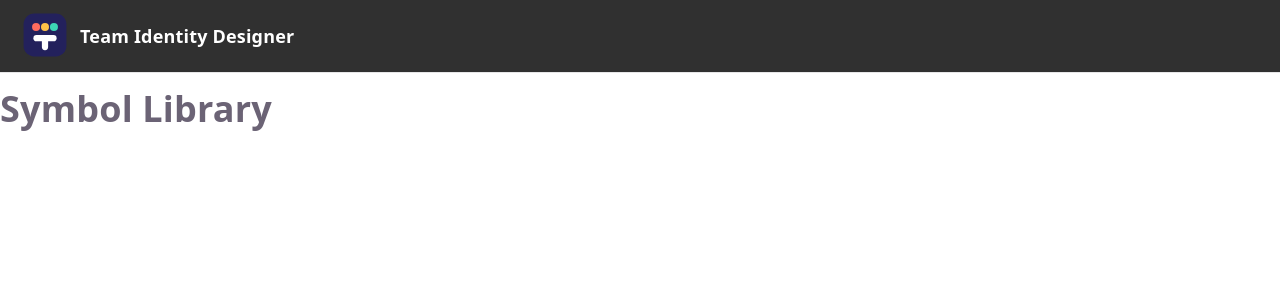
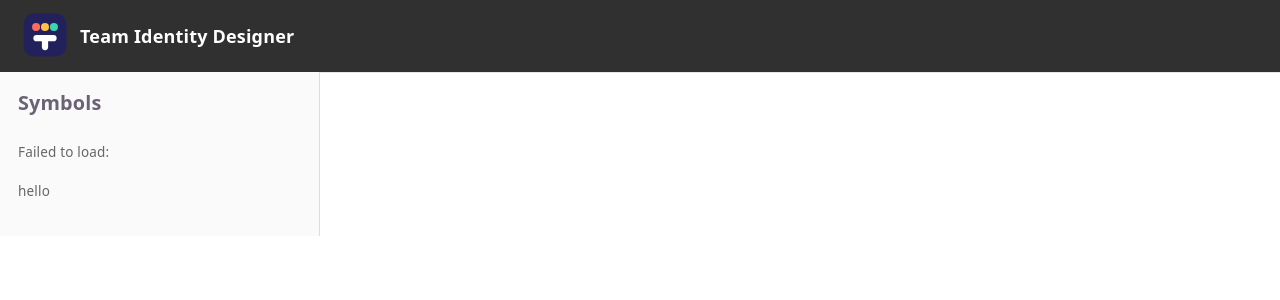
Before and after one commit to neel7787/team-identity, a React (Vite) app: page / in a window 1280 px wide. Shown: the top 300 px of the page. Built offline with nearby package versions, Linux system fonts and the light colour scheme.

Commit message:
feat: SymbolLibrary - holds all symbols

```diff
--- a/src/App.css
+++ b/src/App.css
@@ -125,3 +125,9 @@ figcaption {
 .placed svg {
   display: block; /* fills the div exactly, with no inline gap */
 }
+
+.workspace {
+  flex: 1;
+  display: flex;
+  min-height: 0; /* required: lets children shrink and scroll */
+}
--- a/src/App.jsx
+++ b/src/App.jsx
@@ -6,8 +6,10 @@ function App() {
   return (
     <div className="app">
       <Header />
-      <SymbolLibrary />
-      <div className="workspace"></div>
+      <div className="workspace">
+        <SymbolLibrary />
+        <div className="workspace"></div>
+      </div>
     </div>
   );
 }
--- a/src/components/content/SymbolLibrary.css
+++ b/src/components/content/SymbolLibrary.css
@@ -0,0 +1,21 @@
+.library {
+  width: 320px;
+  flex: none;
+  overflow-y: auto; /* the sidebar scrolls */
+  height: 100%;
+  padding: 0 1rem 1rem;
+  border-right: 1px solid #ddd;
+  background: #fafafa;
+}
+
+.library-title {
+  margin: 0;
+  padding: 1rem 0 0.5rem;
+  font-size: 1.1rem;
+}
+
+.credit,
+.status {
+  font-size: 0.75rem;
+  color: #666;
+}
--- a/src/components/content/SymbolLibrary.jsx
+++ b/src/components/content/SymbolLibrary.jsx
@@ -1,7 +1,17 @@
 export default function SymbolLibrary() {
+  const { data, loading, error } = {
+    data: { categories: "hello" },
+    loading: false,
+    error: "error",
+  };
+
   return (
-    <>
-      <h1>Symbol Library</h1>
-    </>
+    <aside className="library">
+      <h2 className="library-title">Symbols</h2>
+
+      {loading && <p className="status">Loading Symbols</p>}
+      {error && <p className="status">Failed to load: {error.message}</p>}
+      {data && <p className="status">{data.categories}</p>}
+    </aside>
   );
 }
```
